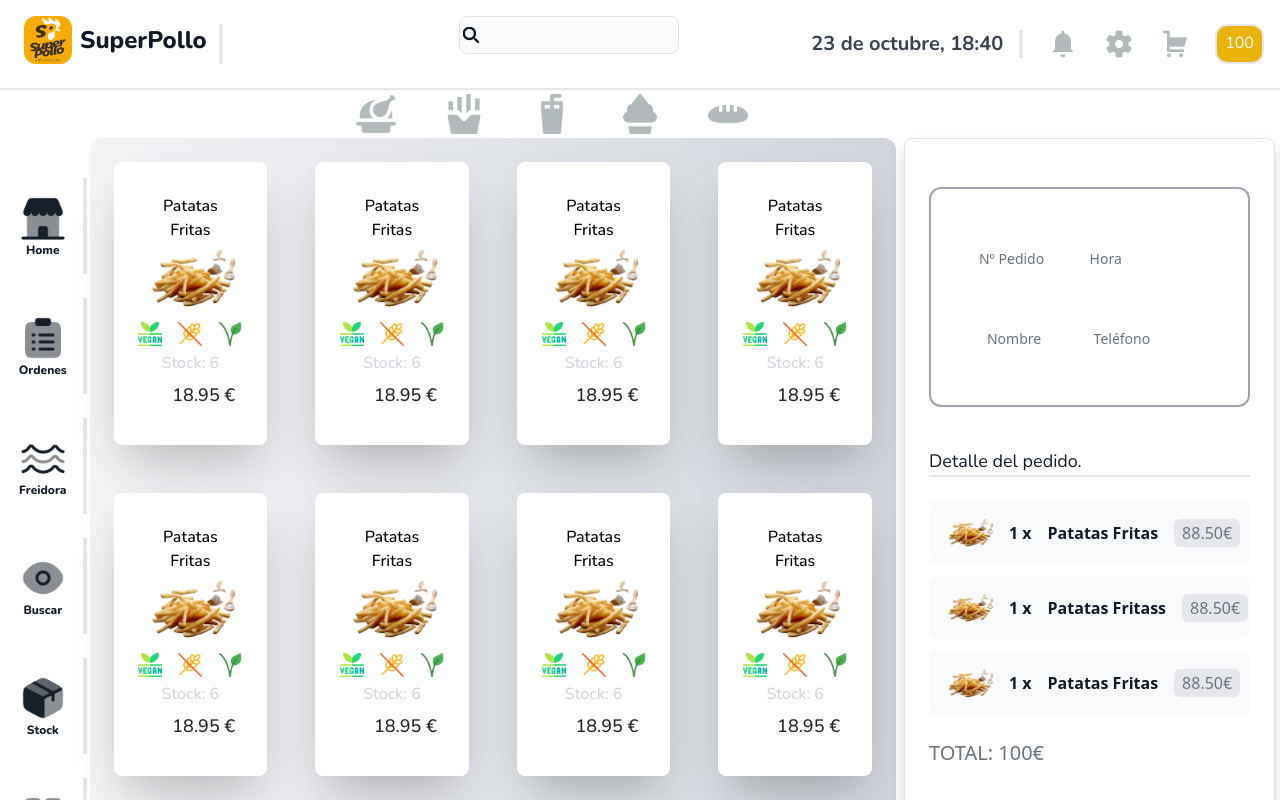
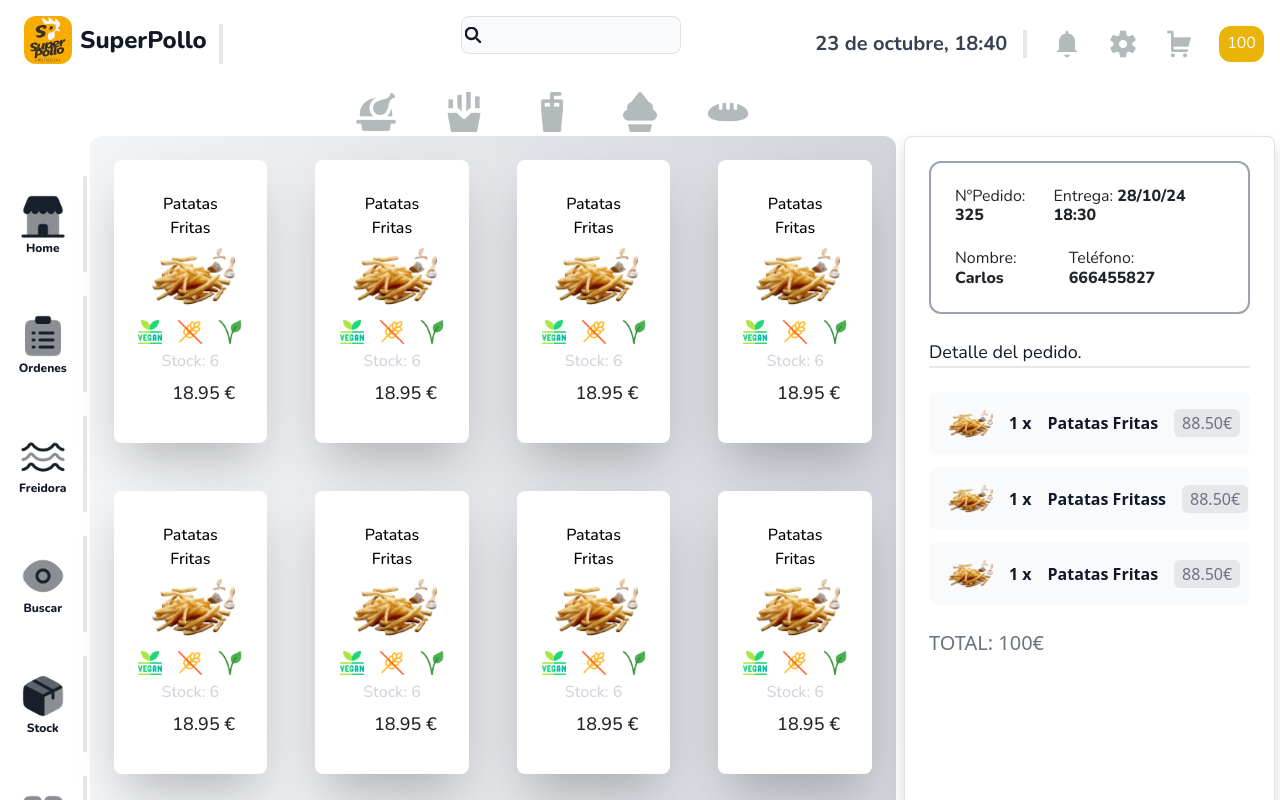
Before and after one commit to karlosJusto/Rpos, a React (Vite) app: page /layout in a window 1280 px wide. Shown: the top 800 px of the page. Built offline with nearby package versions, Linux system fonts and the light colour scheme.

Commit message:
cambio tres

```diff
--- a/src/components/pedidos/Card.jsx
+++ b/src/components/pedidos/Card.jsx
@@ -66,11 +66,11 @@ import { useState } from 'react'
                 </div>
           </div>
 
-
+      <ModalProductos show={show} handleClose ={handleClose }/>
 
     </div>
 
-    <ModalProductos show={show} handleClose={handleClose} />
+
 
       </>
 
--- a/src/components/pedidos/Headear.jsx
+++ b/src/components/pedidos/Headear.jsx
@@ -55,7 +55,7 @@ const Headear = () => {
         </Link>
 
         <Link>
-           <h1 className='p-2 border-2 rounded-xl bg-yellow-500 ring-yellow-500 font-nunito text-white'>100</h1>
+           <h1 className='p-2  rounded-xl bg-yellow-500 ring-yellow-500 font-nunito text-white'>100</h1>
         </Link>
 
     </div>
--- a/src/components/pedidos/Layout.jsx
+++ b/src/components/pedidos/Layout.jsx
@@ -19,14 +19,14 @@ const Layout = () => {
 
           </header>
 
-          <nav className="mt-0 border-t-2 ">
+          <nav className="mt-0  ">
 
             <Tabs/>
 
           </nav>
 
            <div className=" flex h-screen">
-              <div className=" w-[7%]  ">
+              <div className=" w-[7%] ">
 
               <Sidebar/>
 
@@ -35,7 +35,7 @@ const Layout = () => {
 
               <div className=" bg-gradient-to-r from-gray-100 to-gray-300 text-center  w-[63%] rounded-xl ">
 
-                      <div className="grid grid-cols-2 md:grid-cols-3 lg:grid-cols-4 xl:grid-cols-4 ">
+                      <div className="grid grid-cols-4 ">
 
                         <Card/>
                         <Card/>
@@ -52,7 +52,7 @@ const Layout = () => {
                       </div>
               </div>
 
-                <div className=" w-[29%] ms-2 rounded-2xl">
+                <div className=" w-[29%] ms-2 rounded-2xl  min-w-[29%]">
 
                 <Ticket/>
 
--- a/src/components/pedidos/Ticket.jsx
+++ b/src/components/pedidos/Ticket.jsx
@@ -20,39 +20,24 @@ const Ticket = () => {
         <div className="w-full max-w-md h-screen p-4 bg-white border border-gray-200 rounded-lg shadow sm:p-6 dark:bg-gray-100 dark:border-gray-100" onClick={handleShow}>
 
 
-      <div  className="border-2 mt-4 border-gray-400 p-5 rounded-xl pb-6"  >
-        <div className="flex justify-around">
+      <div  className="border-2 border-gray-400 p-4 rounded-xl font-nunito"  >
+            <div className="flex justify-between">
 
-          <div className="relative z-0">
-              <input type="text" id="floating_standard" className="block py-2.5 px-0 w-full text-sm text-gray-900 bg-transparent border-0 border-b-2 border-gray-300 appearance-none dark:text-white dark:border-gray-600 dark:focus:border-blue-500 focus:outline-none focus:ring-0 focus:border-blue-600 peer" placeholder=" " />
-              <label htmlFor="floating_standard" className="absolute text-sm text-gray-500 dark:text-gray-400 duration-300 transform -translate-y-6 scale-75 top-3 -z-10 origin-[0] peer-focus:start-0 peer-focus:text-blue-600 peer-focus:dark:text-blue-500 peer-placeholder-shown:scale-100 peer-placeholder-shown:translate-y-0 peer-focus:scale-75 peer-focus:-translate-y-6 rtl:peer-focus:translate-x-1/4 rtl:peer-focus:left-auto">Nº Pedido</label>
-          </div>
+            <h1>NºPedido: <span className='font-extrabold'> 325</span></h1>
+            <h1>Entrega: <span className='font-extrabold'> 28/10/24 18:30</span> </h1>
+        </div>
 
-          <div className="relative z-0">
-              <input type="text" id="floating_standard" className="block py-2.5 px-0 w-full text-sm text-gray-900 bg-transparent border-0 border-b-2 border-gray-300 appearance-none dark:text-white dark:border-gray-600 dark:focus:border-blue-500 focus:outline-none focus:ring-0 focus:border-blue-600 peer" placeholder=" " />
-              <label htmlFor="floating_standard" className="absolute text-sm text-gray-500 dark:text-gray-400 duration-300 transform -translate-y-6 scale-75 top-3 -z-10 origin-[0] peer-focus:start-0 peer-focus:text-blue-600 peer-focus:dark:text-blue-500 peer-placeholder-shown:scale-100 peer-placeholder-shown:translate-y-0 peer-focus:scale-75 peer-focus:-translate-y-6 rtl:peer-focus:translate-x-1/4 rtl:peer-focus:left-auto">Hora</label>
-          </div>
+        <div className="flex justify-between mt-4 ">
 
-
-          </div>
-
-          <div className="flex justify-around mt-10 ms-2">
-
-          <div className="relative z-0">
-              <input type="text" id="floating_standard" className="block py-2.5 px-0 w-full text-sm text-gray-900 bg-transparent border-0 border-b-2 border-gray-300 appearance-none dark:text-white dark:border-gray-600 dark:focus:border-blue-500 focus:outline-none focus:ring-0 focus:border-blue-600 peer" placeholder=" " />
-              <label htmlFor="floating_standard" className="absolute text-sm text-gray-500 dark:text-gray-400 duration-300 transform -translate-y-6 scale-75 top-3 -z-10 origin-[0] peer-focus:start-0 peer-focus:text-blue-600 peer-focus:dark:text-blue-500 peer-placeholder-shown:scale-100 peer-placeholder-shown:translate-y-0 peer-focus:scale-75 peer-focus:-translate-y-6 rtl:peer-focus:translate-x-1/4 rtl:peer-focus:left-auto">Nombre</label>
-          </div>
-
-          <div className="relative z-0">
-              <input type="text" id="floating_standard" className="block py-2.5 px-0 w-full text-sm text-gray-900 bg-transparent border-0 border-b-2 border-gray-300 appearance-none dark:text-white dark:border-gray-600 dark:focus:border-blue-500 focus:outline-none focus:ring-0 focus:border-blue-600 peer" placeholder=" " />
-              <label htmlFor="floating_standard" className="absolute text-sm text-gray-500 dark:text-gray-400 duration-300 transform -translate-y-6 scale-75 top-3 -z-10 origin-[0] peer-focus:start-0 peer-focus:text-blue-600 peer-focus:dark:text-blue-500 peer-placeholder-shown:scale-100 peer-placeholder-shown:translate-y-0 peer-focus:scale-75 peer-focus:-translate-y-6 rtl:peer-focus:translate-x-1/4 rtl:peer-focus:left-auto">Teléfono</label>
-          </div>
-
-      </div>
+                <h1>Nombre: <span className='font-extrabold'>Carlos</span></h1>
+                <h1>Teléfono: <span className='font-extrabold'>666455827</span></h1>
+            </div>
      </div>
 
 
-          <p className="text-lg border-b-2 font-normal font-nunito text-gray-900 dark:text-gray-900 mt-10">Detalle del pedido.</p>
+
+
+          <p className="text-lg border-b-2 font-normal font-nunito text-gray-900 dark:text-gray-900 mt-4">Detalle del pedido.</p>
            <ul className="my-4 space-y-3">
 
               <li>
```
